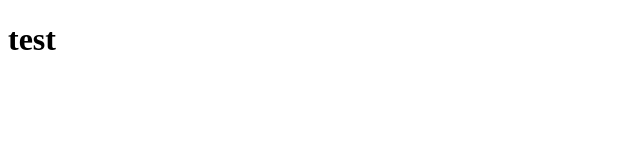
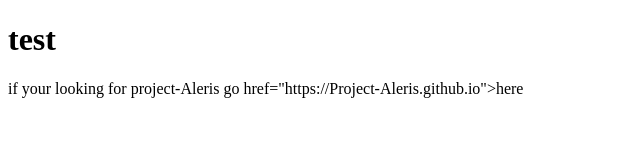
Before and after one commit to Project-Aleris/VinzyTest.github.io, a plain HTML site: page index.html in a window 1280 px wide. Shown: the whole page, without its empty margins (0-640 px from the left). Drawn offline with Linux system fonts and the light colour scheme.

Commit message:
quick update

```diff
--- a/index.html
+++ b/index.html
@@ -6,6 +6,7 @@
 <body>
 
 <h1>test</h1>
+  <p>if your looking for project-Aleris go href="https://Project-Aleris.github.io">here</p>
 
 </body>
 </html>
```
